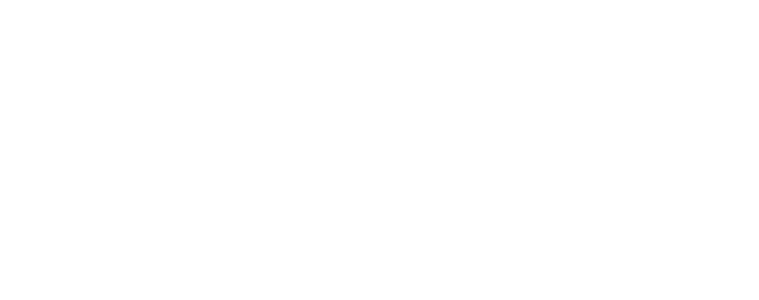
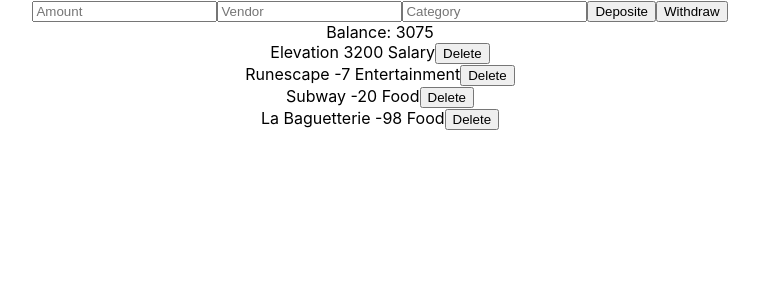
Before and after one commit to Gilisinai/Bank, a React (Create React App) app: page / in a window 1280 px wide. Shown: the top 300 px of the page, without its empty margins (260-1019 px from the left). Built offline with nearby package versions, Linux system fonts and the light colour scheme.

Commit message:
add app state logic

```diff
--- a/src/App.js
+++ b/src/App.js
@@ -1,6 +1,8 @@
 
 import React, { Component } from 'react';
 import './App.css';
+import Transactions from './components/Transactions'
+import Operations from './components/Operations'
 
 class App extends Component {
 
@@ -13,14 +15,51 @@
         { amount: -20, vendor: "Subway", category: "Food" },
         { amount: -98, vendor: "La Baguetterie", category: "Food" }
       ]
+
     }
+
+  }
+
+  calculateBalance = () => {
+    let sum = 0
+    let transactions = [...this.state.transactions]
+    for (let i = 0; i < transactions.length; i++) {
+      sum += transactions[i].amount
+    }
+    return sum
+  }
+
+  addDeposite = (amount , vendor, category) => {
+    let transactions = [...this.state.transactions]
+   transactions.push({amount: parseInt(amount), vendor: vendor, category: category})
+    this.setState({
+      transactions
+    })
+  }
+
+  addWithdraw = (amount , vendor, category) => {
+    let transactions = [...this.state.transactions]
+   transactions.push({amount: -parseInt(amount), vendor: vendor, category: category})
+    this.setState({
+      transactions
+    })
+  }
+
+  deleteTransaction = (i) => {
+    let transactions = [...this.state.transactions]
+    transactions.splice(i,1)
+    this.setState({
+      transactions
+    })
   }
 
 
   render() {
     return (
       <div className="App">
-
+        <div id="operations"><Operations addDeposite={this.addDeposite} addWithdraw={this.addWithdraw}/></div>
+        <div id="balance">Balance: {this.calculateBalance()}</div>
+        <Transactions transactions={this.state.transactions} deleteTransaction={this.deleteTransaction} />
       </div>
     );
 
--- /dev/null
+++ b/src/components/Operations.js
@@ -0,0 +1,50 @@
+import React, { Component } from 'react'
+
+class Operations extends Component {
+
+    constructor() {
+        super()
+        this.state = {
+            amount: 0,
+            vendor: "",
+            category: ""
+        }
+        this.updateText = this.updateText.bind(this)
+    }
+    addDeposite = () => {
+        this.props.addDeposite(this.state.amount, this.state.vendor, this.state.category)
+    }
+
+    addWithdraw = () => {
+        this.props.addWithdraw(this.state.amount, this.state.vendor, this.state.category)
+    }
+
+    updateText = (event) => {
+        const target = event.target;
+        const value = target.value;
+        const name = target.name;
+
+        this.setState({
+            [name]: value
+        });
+    }
+
+    render() {
+
+        return (
+            <div className="operations">
+
+            <input type="number" name="amount" placeholder="Amount" onChange={this.updateText}/>
+            <input type="text" name="vendor" placeholder="Vendor" onChange={this.updateText}/>
+            <input type="text" name="category" placeholder="Category" onChange={this.updateText}/>
+
+            <button className="deposite" onClick={this.addDeposite}>Deposite</button>
+            <button className="Withdraw" onClick={this.addWithdraw}>Withdraw</button>
+
+            </div>
+
+     )
+    }
+}
+
+export default Operations
--- /dev/null
+++ b/src/components/Transaction.js
@@ -0,0 +1,20 @@
+import React, { Component } from 'react';
+
+class Transaction extends Component {
+
+
+    deleteTransaction = () => {
+        this.props.deleteTransaction(this.props.id)
+    }
+
+    render() {
+        return (
+            <div>
+            {this.props.data.vendor} {this.props.data.amount}  {this.props.data.category}
+            <button onClick={this.deleteTransaction}>Delete</button>
+            </div>
+        )
+    }
+}
+
+export default Transaction;
--- /dev/null
+++ b/src/components/Transactions.js
@@ -0,0 +1,18 @@
+import React, { Component } from 'react';
+import Transaction from './Transaction'
+
+class Transactions extends Component {
+
+    render() {
+
+        return(
+            <div className="transactions">
+                {this.props.transactions.map( (t,i) =>
+                <div key={i}> <Transaction data={t} id={i} deleteTransaction={this.props.deleteTransaction}/> </div>
+                    )}
+            </div>
+        )
+    }
+}
+
+export default Transactions;
```
